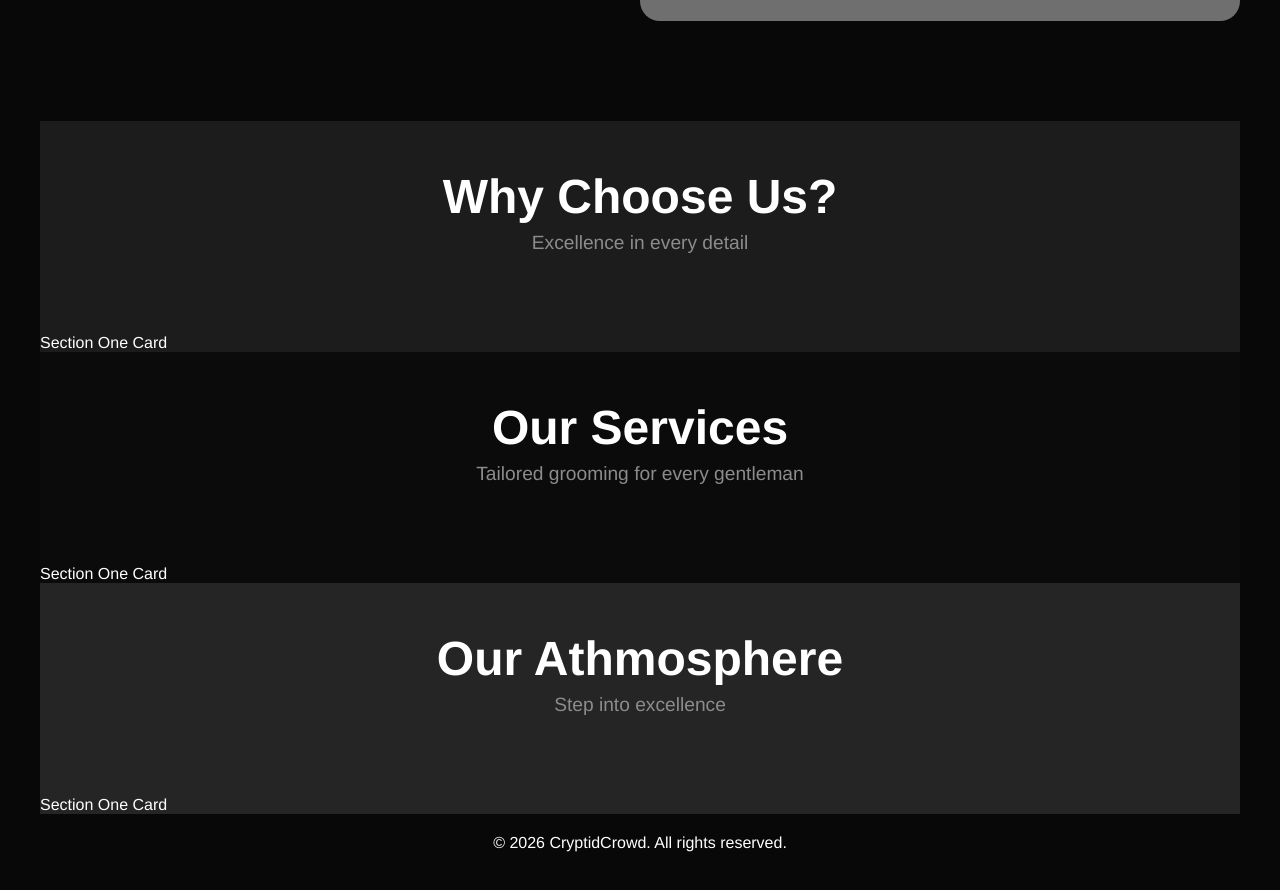
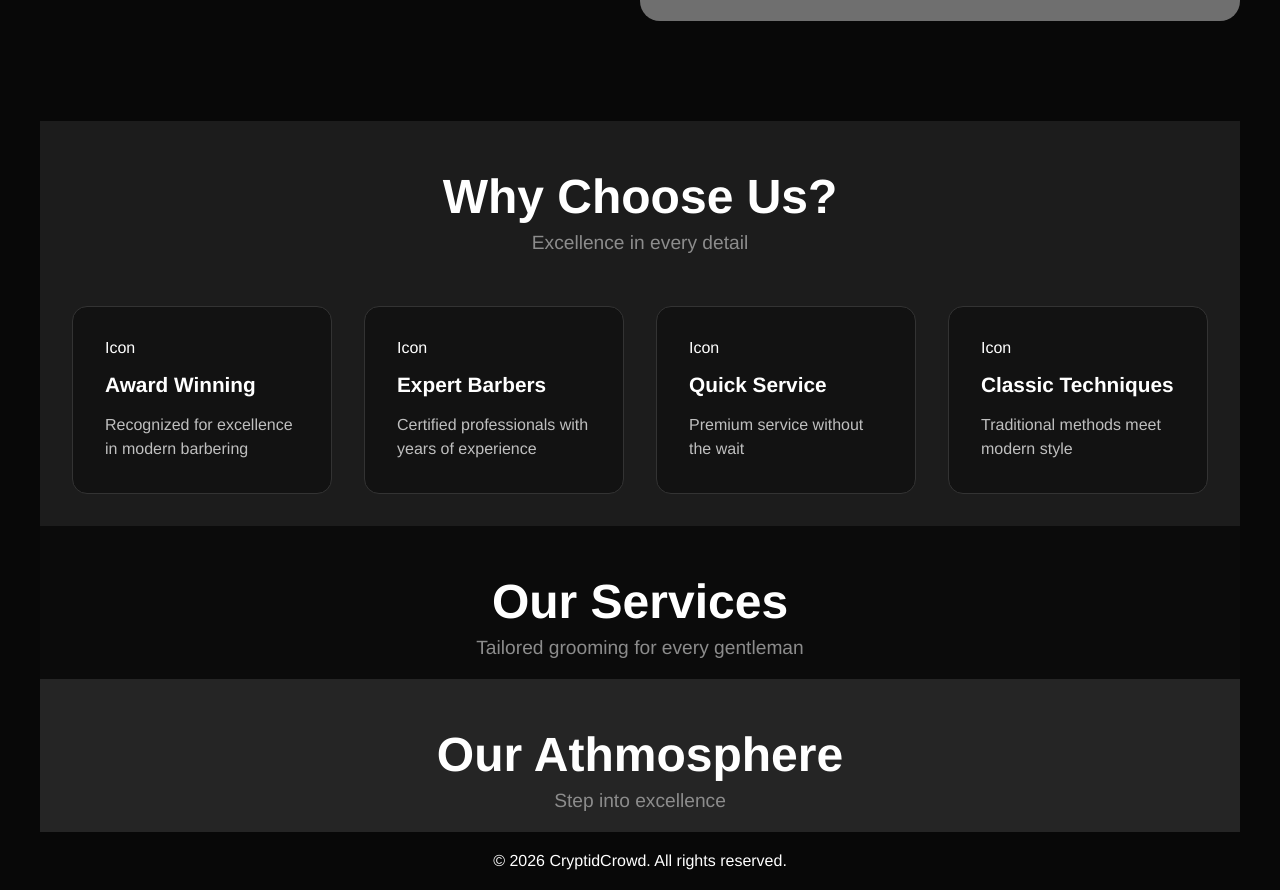
Before and after one commit to DAbranka/vuejs-exo-barbershop-website, a Vue app: page / in a window 1280 px wide. Shown: the part 679-1569 px from the top of the page. Built offline with nearby package versions, Linux system fonts and the light colour scheme; grey boxes are pictures that could not be loaded.

Commit message:
Refactor SectionOne and SectionTwo components; replace SectionOneCard with SectionOneCards and remove unused elements

```diff
--- a/src/App.vue
+++ b/src/App.vue
@@ -1,5 +1,4 @@
 <script setup>
-import SectionComp from "./components/SectionComp.vue";
 import FooterComp from "./components/FooterComp.vue";
 import NavBar from "./components/NavBar.vue";
 import HeaderContent from "./components/HeaderContent.vue";
--- a/src/components/SectionOne.vue
+++ b/src/components/SectionOne.vue
@@ -1,5 +1,5 @@
 <script setup lang="ts">
-import SectionOneCard from "./SectionOneCard.vue";
+import SectionOneCards from "./SectionOneCards.vue";
 import SectionTitleSubTitle from "./SectionTitle&SubTitle.vue";
 </script>
 
@@ -14,9 +14,7 @@ import SectionTitleSubTitle from "./SectionTitle&SubTitle.vue";
       </SectionTitleSubTitle>
     </section>
     <section>
-      <article>
-        <SectionOneCard />
-      </article>
+      <SectionOneCards />
     </section>
   </div>
 </template>
--- a/src/components/SectionOneCard.vue
+++ b/src/components/SectionOneCard.vue
@@ -1,7 +1,38 @@
 <template>
-  <section>Section One Card</section>
+  <div>
+    <section>
+      <div data-icon><slot name="icon">Icon</slot></div>
+    </section>
+    <section>
+      <p data-title><slot name="title">Title</slot></p>
+    </section>
+    <section>
+      <p data-description><slot name="description">Description</slot></p>
+    </section>
+  </div>
 </template>
 
 <style scoped>
+div:not([data-icon]) {
+  background-color: hsl(from var(--black-color) h s 7 / 1);
+  padding: 2rem;
+  border-radius: 15px;
+  height: 100%;
+  display: flex;
+  flex-direction: column;
+  justify-content: center;
+  gap: 1rem;
+  border: 1px solid hsl(from var(--white-color) h s 20 / 1);
+}
 
+p[data-title] {
+  font-size: 1.3rem;
+  font-weight: bold;
+}
+
+p[data-description] {
+  font-size: 1rem;
+  line-height: 1.5;
+  color: hsl(from var(--white-color) h s 75 / 1);
+}
 </style>
--- /dev/null
+++ b/src/components/SectionOneCards.vue
@@ -0,0 +1,59 @@
+<script setup>
+import SectionOneCard from "./SectionOneCard.vue";
+</script>
+<template>
+  <ul>
+    <li>
+      <article>
+        <SectionOneCard>
+          <template></template>
+          <template #title>Award Winning</template>
+          <template #description>Recognized for excellence in modern barbering</template>
+        </SectionOneCard>
+      </article>
+    </li>
+    <li>
+      <article>
+        <SectionOneCard>
+          <template></template>
+          <template #title>Expert Barbers</template>
+          <template #description
+            >Certified professionals with years of experience</template
+          >
+        </SectionOneCard>
+      </article>
+    </li>
+    <li>
+      <article>
+        <SectionOneCard>
+          <template></template>
+          <template #title>Quick Service</template>
+          <template #description
+            >Premium service without the wait</template
+          >
+        </SectionOneCard>
+      </article>
+    </li>
+    <li>
+      <article>
+        <SectionOneCard>
+          <template></template>
+          <template #title>Classic Techniques</template>
+          <template #description
+            >Traditional methods meet modern style</template
+          >
+        </SectionOneCard>
+      </article>
+    </li>
+  </ul>
+</template>
+
+<style scoped>
+ul {
+  list-style: none;
+  display: grid;
+  grid-template-columns: repeat(auto-fit, minmax(250px, 1fr));
+  gap: 2rem;
+  padding: 2rem;
+}
+</style>
--- a/src/components/SectionThree.vue
+++ b/src/components/SectionThree.vue
@@ -14,9 +14,7 @@ import SectionTitleSubTitle from "./SectionTitle&SubTitle.vue";
       </SectionTitleSubTitle>
     </section>
     <section>
-      <article>
-        <SectionOneCard />
-      </article>
+
     </section>
   </div>
 </template>
--- a/src/components/SectionTitle&SubTitle.vue
+++ b/src/components/SectionTitle&SubTitle.vue
@@ -11,8 +11,7 @@
 
   section {
     text-align: center;
-    padding: 3rem 1rem;
-    margin-bottom: 2rem;
+    padding: 3rem 0 1.25rem 0;
   }
 
   h2{
--- a/src/components/SectionTwo.vue
+++ b/src/components/SectionTwo.vue
@@ -12,9 +12,7 @@ import SectionTitleSubTitle from "./SectionTitle&SubTitle.vue";
       </SectionTitleSubTitle>
     </section>
     <section>
-      <article>
-        <SectionOneCard />
-      </article>
+
     </section>
   </div>
 </template>
```
